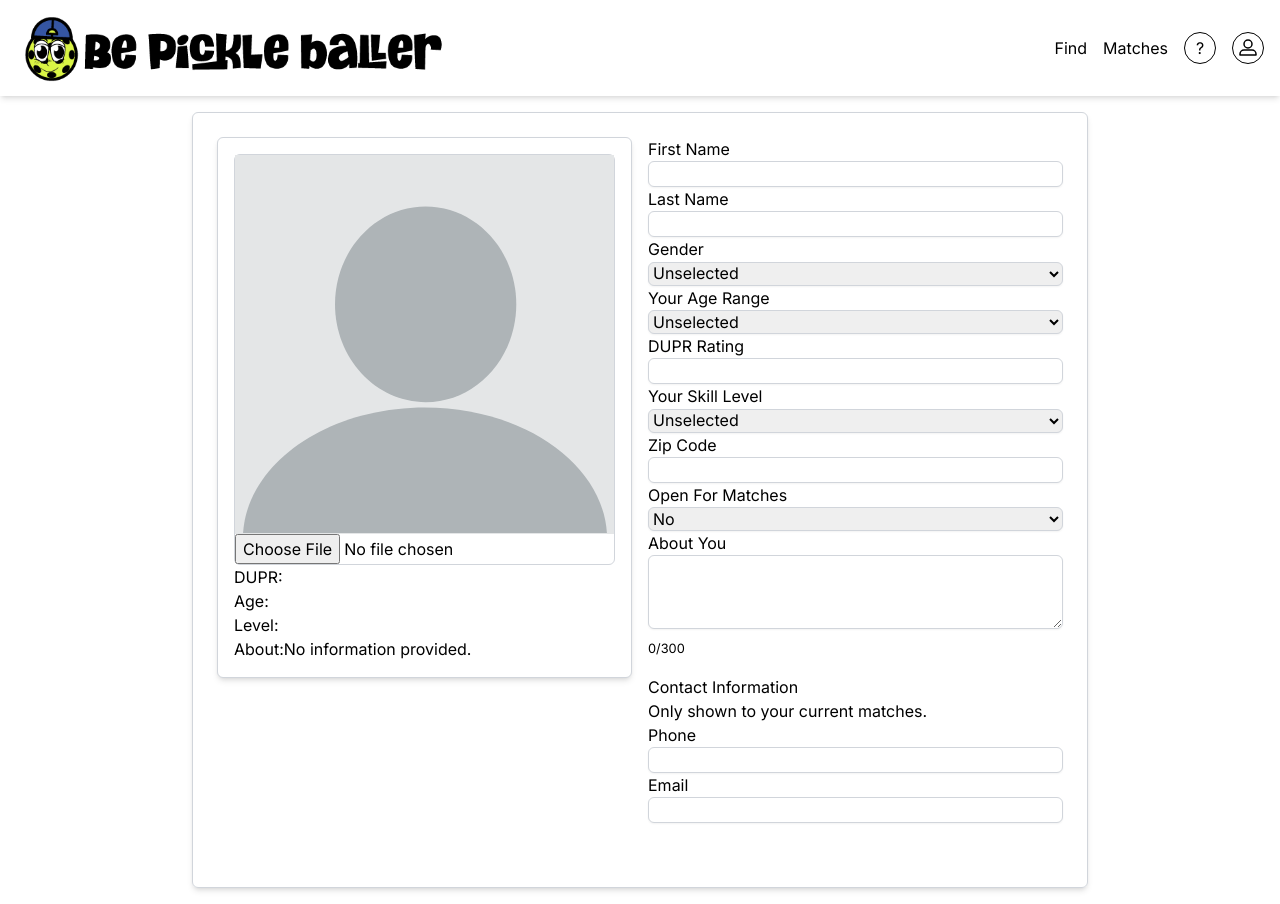
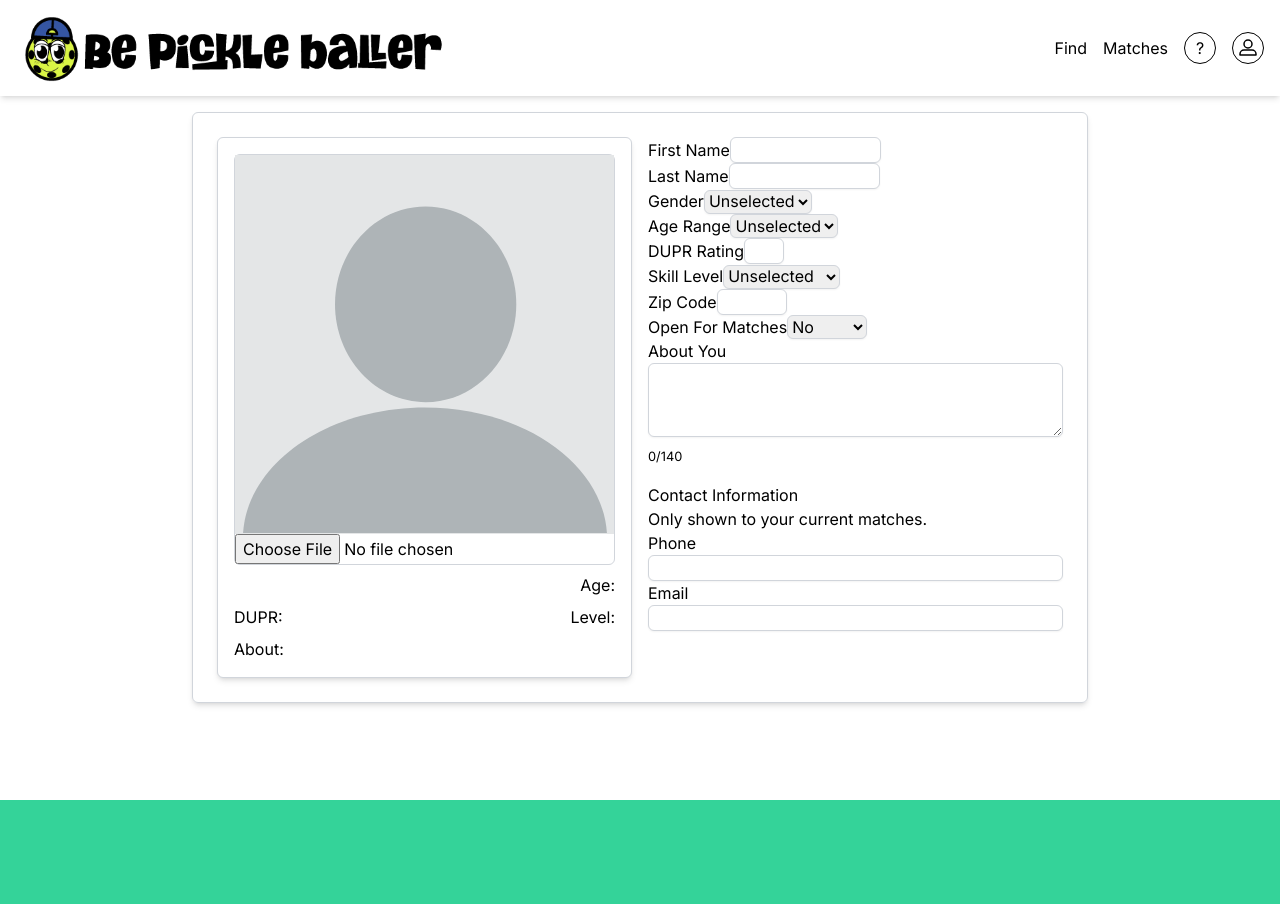
Before and after one commit to btejes/bepickleballer-matchmaking, a Next.js app: page /profile in a window 1280 px wide. After the commit the page ends 800 px from the top, so only its background shows below. Built offline with nearby package versions, Linux system fonts and the light colour scheme.

Commit message:
profile data correctly stored on login auth

```diff
--- a/app/api/auth/verify/route.jsx
+++ b/app/api/auth/verify/route.jsx
@@ -2,6 +2,7 @@ import { NextResponse } from 'next/server';
 import connectToDatabase from '@/library/connectToDatabase';
 import Token from '@/library/Token';
 import User from '@/library/User';
+import Profile from '@/library/Profile';
 const jwt = require('jsonwebtoken');
 
 // Define the API route for verifying a magic login link
@@ -22,9 +23,18 @@ export async function GET(request) {
     return NextResponse.redirect(`${process.env.BASE_URL}/login`);
   }
 
+  // Check if a profile exists for this user, and create one if it does not exist
+  let profile = await Profile.findOne({ userId: user._id });
+  if (!profile) {
+    console.log(`Profile not found for user ${tokenDoc.email}. Creating default profile.`);
+    profile = new Profile({ userId: user._id });
+    await profile.save();
+  }
+
   // Create a JSON Web Token for the user, storing the user's ID
   const jwtToken = jwt.sign({ _id: user._id }, process.env.JWT_SECRET, { expiresIn: '12h' });
   console.log("\njwtToken: ", jwtToken, "\n");
+
   // Delete the token after verification
   await Token.deleteOne({ token });
 
--- a/app/api/profile/[id]/route.js
+++ b/app/api/profile/[id]/route.js
@@ -5,7 +5,7 @@ export const GET = async (req, { params }) => {
   await connectToDatabase();
 
   try {
-    const profile = await Profile.findById(params.id);
+    const profile = await Profile.findOne({ userId: params.id });
     if (!profile) {
       return new Response('Profile not found', { status: 404 });
     }
@@ -20,7 +20,11 @@ export const PUT = async (req, { params }) => {
   const updatedData = await req.json();
 
   try {
-    const profile = await Profile.findByIdAndUpdate(params.id, updatedData, { new: true });
+    const profile = await Profile.findOneAndUpdate(
+      { userId: params.id },
+      updatedData,
+      { new: true }
+    );
     if (!profile) {
       return new Response('Profile not found', { status: 404 });
     }
--- a/app/profile/page.jsx
+++ b/app/profile/page.jsx
@@ -1,8 +1,30 @@
+'use client';
+
+// ProfilePage.jsx
+import React, { useState } from 'react';
 import Navbar from '@/components/Navbar';
 import ProfileCard from '@/library/ProfileCard';
 import ProfileForm from '@/library/ProfileForm';
 
 const ProfilePage = () => {
+  const [profile, setProfile] = useState({
+    firstName: '',
+    lastName: '',
+    gender: '',
+    ageRange: '',
+    duprRating: '',
+    skillLevel: '',
+    zipCode: '',
+    openForMatches: '',
+    about: '',
+    phone: '',
+    email: '',
+  });
+
+  const handleProfileChange = (newProfile) => {
+    setProfile(newProfile);
+  };
+
   return (
     <div className="min-h-screen bg-white">
       <Navbar />
@@ -10,10 +32,10 @@ const ProfilePage = () => {
         <div className="max-w-4xl mx-auto p-4 border border-gray-300 rounded-md shadow-md">
           <div className="flex flex-col lg:flex-row justify-between items-stretch">
             <div className="lg:flex-1 px-2 py-2">
-              <ProfileCard />
+              <ProfileCard profile={profile} />
             </div>
             <div className="lg:flex-1 px-2 py-2">
-              <ProfileForm />
+              <ProfileForm profile={profile} onProfileChange={handleProfileChange} />
             </div>
           </div>
         </div>
--- a/library/Profile.js
+++ b/library/Profile.js
@@ -1,6 +1,7 @@
 import mongoose from 'mongoose';
 
 const ProfileSchema = new mongoose.Schema({
+  userId: { type: mongoose.Schema.Types.ObjectId, ref: 'User', required: true },
   firstName: { type: String, default: '' },
   lastName: { type: String, default: '' },
   gender: { type: String, default: '' },
@@ -11,7 +12,7 @@ const ProfileSchema = new mongoose.Schema({
   openForMatches: { type: String, default: '' },
   aboutYou: { type: String, default: '' },
   phone: { type: String, default: '' },
-  email: { type: String, default: '' },
+  email: { type: String, default: '' },  // This is the matchmaking contact email
   profileImage: { type: String, default: '' },
 });
 
--- a/library/ProfileCard.jsx
+++ b/library/ProfileCard.jsx
@@ -18,7 +18,7 @@ const ProfileCard = ({ profile }) => {
 
   return (
     <div className="w-full max-w-sm bg-white border border-gray-300 p-4 rounded-md shadow-md">
-      <div className="flex flex-col h-96"> {/* Ensuring equal height for top and bottom sections */}
+      <div className="flex flex-col h-96">
         <div className="relative w-full h-1/2 border border-gray-300 rounded-md overflow-hidden">
           <img
             src={image || "/blank-profile-picture.svg"}
@@ -32,22 +32,22 @@ const ProfileCard = ({ profile }) => {
             className="absolute inset-0 w-full h-full opacity-0 cursor-pointer"
           />
         </div>
-        <div className="border-t border-gray-300 h-px my-4"></div> {/* Divider line */}
-        <div className="h-1/2 pt-4"> {/* Bottom half */}
-          <p className="text-sm font-medium text-gray-700">
-            DUPR: <span className="font-normal">{profile?.duprRating || ''}</span>
-          </p>
-          <p className="text-sm font-medium text-gray-700">
-            Age: <span className="font-normal">{profile?.ageRange || ''}</span>
-          </p>
-          <p className="text-sm font-medium text-gray-700">
-            Level: <span className="font-normal">{profile?.skillLevel || ''}</span>
-          </p>
-          <p className="text-sm font-medium text-gray-700">
-            About:
-            <span className="block mt-1 font-normal">
-              {profile?.about || 'No information provided.'}
-            </span>
+        <div className="border-t border-gray-300 h-px my-2"></div> {/* Adjusted margin */}
+        <div className="h-1/2 pt-4">
+          <div className="flex justify-center">
+            <p className="text-sm font-bold text-gray-700">{profile.firstName}</p>
+            <p className="mx-2 text-sm font-bold text-gray-700">{profile.lastName}</p>
+          </div>
+          <div className="flex justify-between mt-2">
+            <p className="text-sm font-medium text-gray-700">{profile.gender}</p>
+            <p className="text-sm font-medium text-gray-700">Age: {profile.ageRange}</p>
+          </div>
+          <div className="flex justify-between mt-2">
+            <p className="text-sm font-medium text-gray-700">DUPR: {profile.duprRating}</p>
+            <p className="text-sm font-medium text-gray-700">Level: {profile.skillLevel}</p>
+          </div>
+          <p className="text-sm font-medium text-gray-700 mt-2">
+            About: <span className="font-normal" style={{ wordWrap: 'break-word', overflowWrap: 'break-word' }}>{profile.about}</span>
           </p>
         </div>
       </div>
--- a/library/ProfileForm.jsx
+++ b/library/ProfileForm.jsx
@@ -1,47 +1,62 @@
-'use client';
+import React from 'react';
 
-import React, { useState } from 'react';
-
-const ProfileForm = () => {
-  const [profile, setProfile] = useState({
-    firstName: '',
-    lastName: '',
-    gender: '',
-    ageRange: '',
-    duprRating: '',
-    skillLevel: '',
-    zipCode: '',
-    openForMatches: '',
-    about: '',
-    phone: '',
-    email: '',
-  });
-
+const ProfileForm = ({ profile, onProfileChange }) => {
   const handleInputChange = (e) => {
     const { name, value } = e.target;
-    setProfile({ ...profile, [name]: value });
+    if (name === 'about' && value.length > 140) return; // Prevent input if over 140 characters for 'about'
+    if (name === 'phone') {
+      const onlyNums = value.replace(/[^0-9]/g, '');
+      if (onlyNums.length > 10) return;
+      onProfileChange({ ...profile, [name]: onlyNums });
+    } else if (name === 'zipCode') {
+      const onlyNums = value.replace(/[^0-9]/g, '');
+      if (onlyNums.length > 7) return;
+      onProfileChange({ ...profile, [name]: onlyNums });
+    } else if (name === 'duprRating') {
+      let duprValue = parseFloat(value);
+      if (isNaN(duprValue)) duprValue = '';
+      if (duprValue < 0) duprValue = 0;
+      if (duprValue > 8) duprValue = 8; // Assuming 8.0 is the maximum DUPR rating
+      onProfileChange({ ...profile, [name]: duprValue });
+    } else {
+      onProfileChange({ ...profile, [name]: value.slice(0, 140) }); // Apply the 140 character limit to 'about'
+    }
   };
 
-  const handleSubmit = (e) => {
+  const handleSubmit = async (e) => {
     e.preventDefault();
     console.log('Profile saved:', profile);
+
+    const response = await fetch('/api/profile', {
+      method: 'POST',
+      headers: {
+        'Content-Type': 'application/json'
+      },
+      body: JSON.stringify(profile)
+    });
+
+    if (response.ok) {
+      console.log('Profile saved successfully');
+    } else {
+      console.error('Error saving profile');
+    }
   };
 
   return (
     <form onSubmit={handleSubmit} className="text-xs space-y-2">
       <div className="grid grid-cols-1 sm:grid-cols-2 gap-2">
         {[
-          { name: 'firstName', label: 'First Name', type: 'text' },
-          { name: 'lastName', label: 'Last Name', type: 'text' },
+          { name: 'firstName', label: 'First Name', type: 'text', width: '15ch' },
+          { name: 'lastName', label: 'Last Name', type: 'text', width: '15ch' },
           { name: 'gender', label: 'Gender', type: 'select', options: ['Unselected', 'Male', 'Female', 'Other'] },
-          { name: 'ageRange', label: 'Your Age Range', type: 'select', options: ['Unselected', '0-9', '10-17', '18-29', '30-39', '40-49', '50-59', '60-69', '70-79', '80-89', '90-99+'] },
-          { name: 'duprRating', label: 'DUPR Rating', type: 'number', step: '0.1' },
-          { name: 'skillLevel', label: 'Your Skill Level', type: 'select', options: ['Unselected', 'Beginner', 'Intermediate', 'Advanced'] },
-          { name: 'zipCode', label: 'Zip Code', type: 'number' },
+          { name: 'ageRange', label: 'Age Range', type: 'select', options: ['Unselected', '0-9', '10-17', '18-29', '30-39', '40-49', '50-59', '60-69', '70-79', '80-89', '90-99+'] },
+          { name: 'duprRating', label: 'DUPR Rating', type: 'number', step: '0.1', width: '4ch' },
+          { name: 'skillLevel', label: 'Skill Level', type: 'select', options: ['Unselected', 'Beginner', 'Intermediate', 'Advanced'] },
+          { name: 'zipCode', label: 'Zip Code', type: 'number', width: '7ch' },
           { name: 'openForMatches', label: 'Open For Matches', type: 'select', options: ['No', 'Yes'] }
         ].map(field => (
-          <div key={field.name}>
-            <label htmlFor={field.name} className="block font-medium text-gray-700">
+          <div key={field.name} className="w-full sm:w-1/2 px-1">
+            <label htmlFor={field.name} className="block font-medium text-gray-700 whitespace-nowrap">
               {field.label}
             </label>
             {field.type === 'select' ? (
@@ -51,6 +66,9 @@ const ProfileForm = () => {
                 value={profile[field.name]}
                 onChange={handleInputChange}
                 className="mt-1 block w-full border border-gray-300 rounded-md shadow-sm p-1"
+                style={{
+                  width: field.name === 'openForMatches' ? '80px' : 'auto',
+                }}
               >
                 {field.options.map(option => (
                   <option key={option} value={option === 'Unselected' ? '' : option}>{option}</option>
@@ -64,7 +82,10 @@ const ProfileForm = () => {
                 value={profile[field.name]}
                 onChange={handleInputChange}
                 step={field.step || ''}
-                className="mt-1 block w-full border border-gray-300 rounded-md shadow-sm p-1"
+                className="mt-1 block border border-gray-300 rounded-md shadow-sm p-1"
+                style={{
+                  width: field.width || 'auto',
+                }}
               />
             )}
           </div>
@@ -81,7 +102,9 @@ const ProfileForm = () => {
             rows="3"
             className="mt-1 block w-full border border-gray-300 rounded-md shadow-sm p-1"
           />
-          <small className="text-gray-500">{profile.about.length}/300</small>
+          <small className={`text-sm ${profile.about.length >= 140 ? 'text-red-500' : 'text-gray-500'}`}>
+            {profile.about.length}/140
+          </small>
         </div>
       </div>
       <div className="border-t border-gray-300 mt-4 pt-4">
@@ -90,7 +113,7 @@ const ProfileForm = () => {
           Only shown to your current matches.
         </p>
         <div className="grid grid-cols-1 sm:grid-cols-2 gap-2">
-          <div>
+          <div className="w-10/12 mx-auto">
             <label htmlFor="phone" className="block font-medium text-gray-700">
               Phone
             </label>
@@ -101,9 +124,10 @@ const ProfileForm = () => {
               value={profile.phone}
               onChange={handleInputChange}
               className="mt-1 block w-full border border-gray-300 rounded-md shadow-sm p-1"
+              maxLength="10"
             />
           </div>
-          <div>
+          <div className="w-10/12 mx-auto">
             <label htmlFor="email" className="block font-medium text-gray-700">
               Email
             </label>
```
Also changed, not shown: app/api/request-magic-link/route.js (+1 -7 lines), app/homepage/ClientButtons.jsx (+8 -5 lines).
